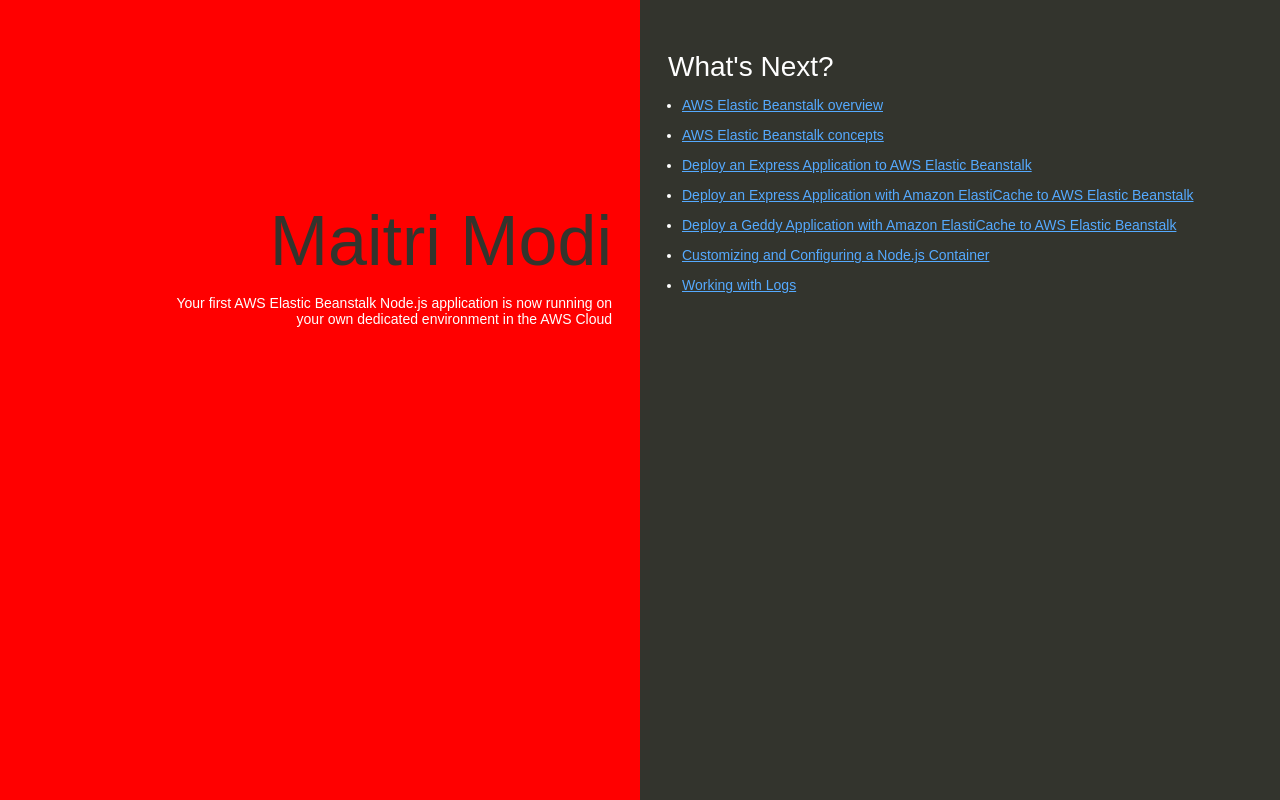
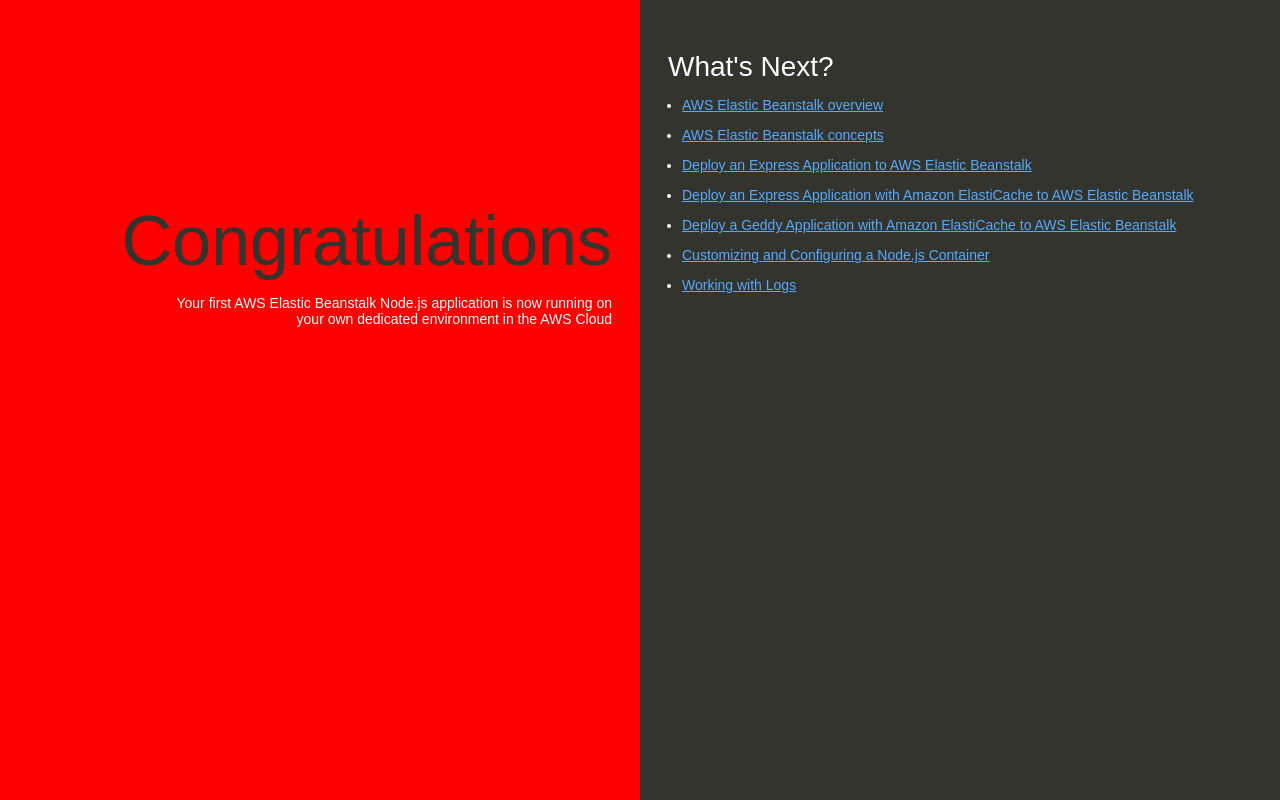
Before and after one commit to Maitrimodii/aws-cicd, a website: page index.html in a window 1280 px wide. Drawn offline with Linux system fonts and the light colour scheme.

Commit message:
Change header from 'Maitri Modi' to 'Congratulations'

```diff
--- a/index.html
+++ b/index.html
@@ -74,7 +74,7 @@
   </head>
   <body>
     <div class="textColumn">
-      <h1>Maitri Modi</h1>
+      <h1>Congratulations</h1>
       <p>Your first AWS Elastic Beanstalk Node.js application is now running on your own dedicated environment in the AWS Cloud</p>
     </div>
     <div class="linksColumn">
```
